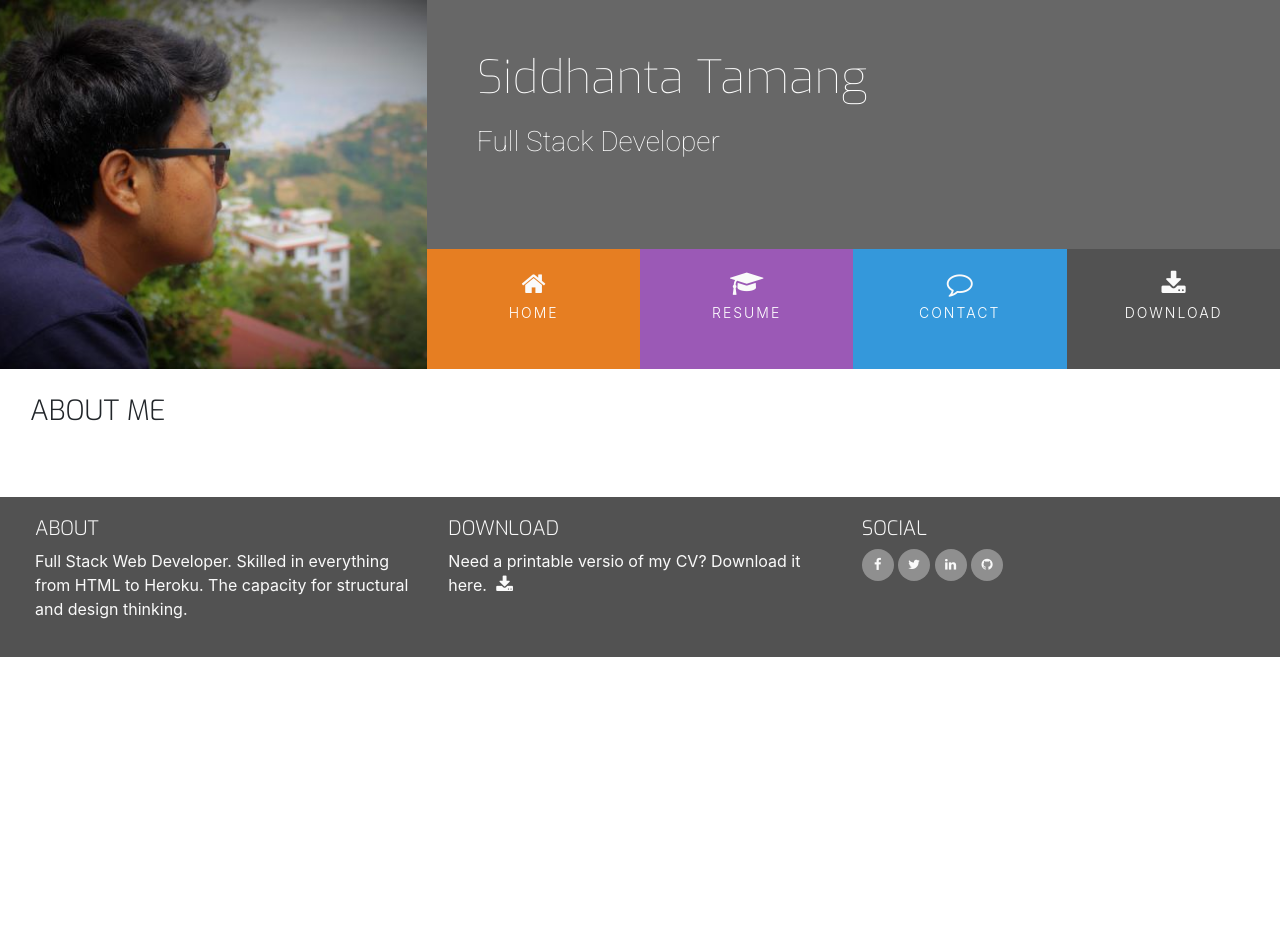
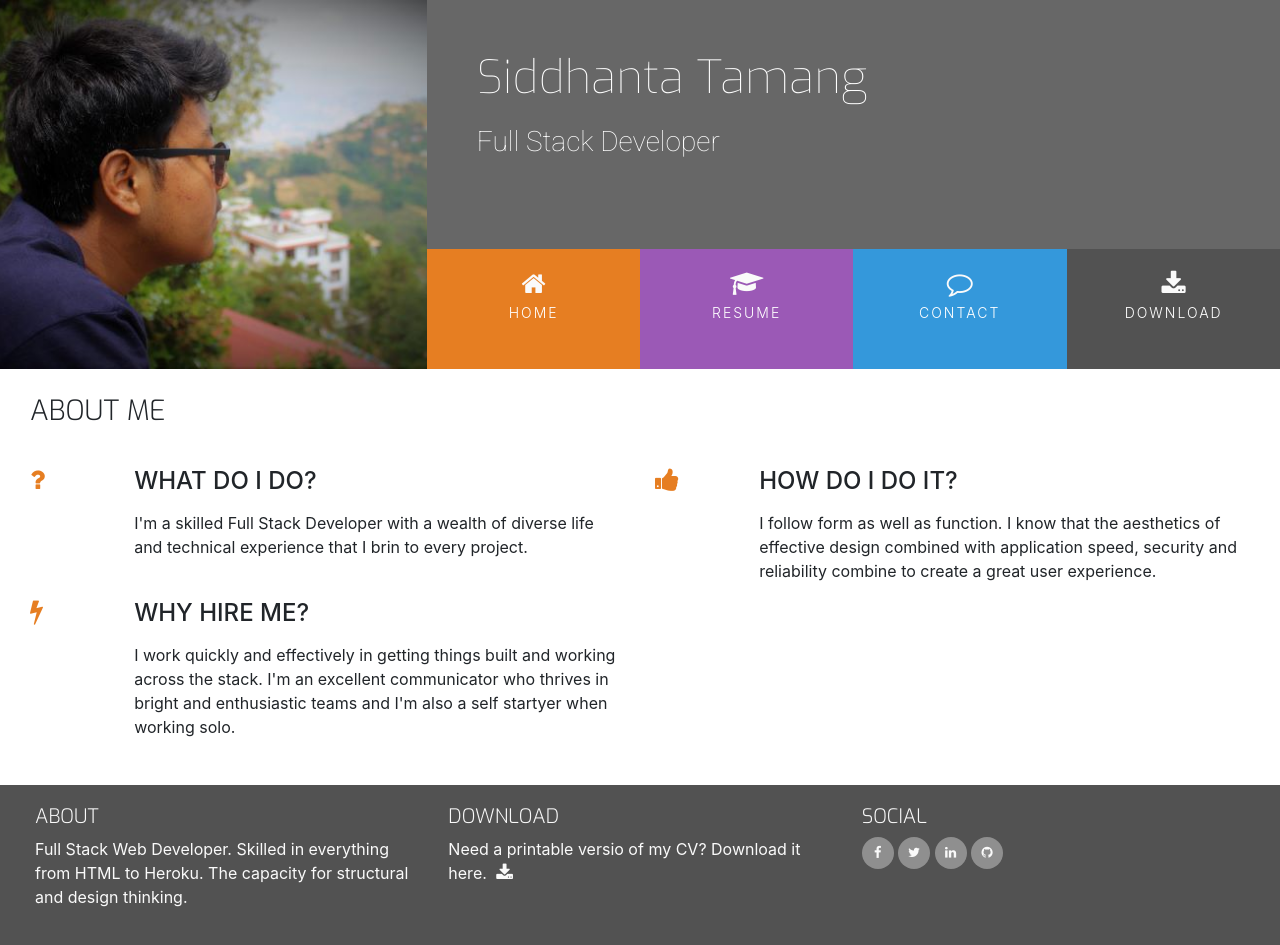
Before and after one commit to lakpagd/resume, a plain HTML site: page index.html in a window 1280 px wide. Before the commit the page ends 800 px from the top, so only its background shows below. Drawn offline with nearby package versions, Linux system fonts and the light colour scheme.

Commit message:
fix: updated About Me section with three reasons to hire me

```diff
--- a/assets/css/style.css
+++ b/assets/css/style.css
@@ -206,3 +206,14 @@ footer {
 #footer-details {
     padding: 20px;
 }
+
+/* ---------------------------------------- Three Reasons */
+
+.three-reasons-icon {
+    font-size: 26px;
+    color: #e67e22;
+}
+
+.three-reasons-heading {
+    margin-bottom: 15px;
+}
--- a/index.html
+++ b/index.html
@@ -65,6 +65,52 @@
 						<h3 class="section-heading uppercase">About Me</h3>
 					</div>
 				</div>
+				<div class="row">
+					<div class="col-10 offset-1 offset-sm-0 col-sm-4 col-md-6">
+						<div class="row">
+							<div class="col-2">
+								<i class="three-reasons-icon fa fa-question" aria-hidden="true"></i>
+							</div>
+							<div class="col-10">
+								<h4 class="three-reasons-heading uppercase">What do I do?</h4>
+								<p>
+									I'm a skilled Full Stack Developer with a wealth of diverse life and technical
+									experience that I brin to every project.
+								</p>
+							</div>
+						</div>
+					</div>
+					<div class="col-10 offset-1 offset-sm-0 col-sm-4 col-md-6">
+						<div class="row">
+							<div class="col-2">
+								<i class="three-reasons-icon fa fa-thumbs-up" aria-hidden="true"></i>
+							</div>
+							<div class="col-10">
+								<h4 class="three-reasons-heading uppercase">How do I do it?</h4>
+								<p>
+									I follow form as well as function. I know that the aesthetics of effective design
+									combined with application speed, security and reliability combine to create a great
+									user experience.
+								</p>
+							</div>
+						</div>
+					</div>
+					<div class="col-10 offset-1 offset-sm-0 col-sm-4 col-md-6">
+						<div class="row">
+							<div class="col-2">
+								<i class="three-reasons-icon fa fa-bolt" aria-hidden="true"></i>
+							</div>
+							<div class="col-10">
+								<h4 class="three-reasons-heading uppercase">Why hire me?</h4>
+								<p>
+									I work quickly and effectively in getting things built and working across the stack.
+									I'm an excellent communicator who thrives in bright and enthusiastic teams and I'm
+									also a self startyer when working solo.
+								</p>
+							</div>
+						</div>
+					</div>
+				</div>
 			</div>
 		</div>
 	</section>
```
